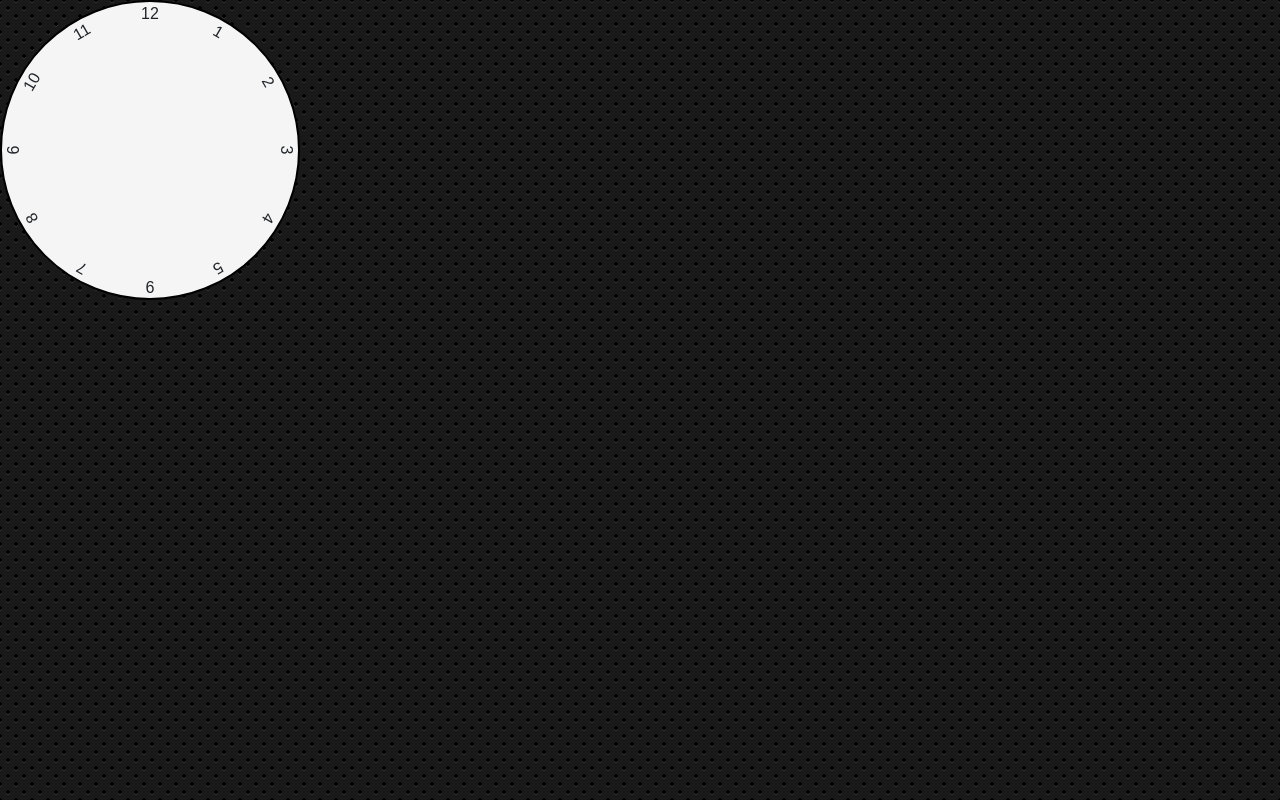
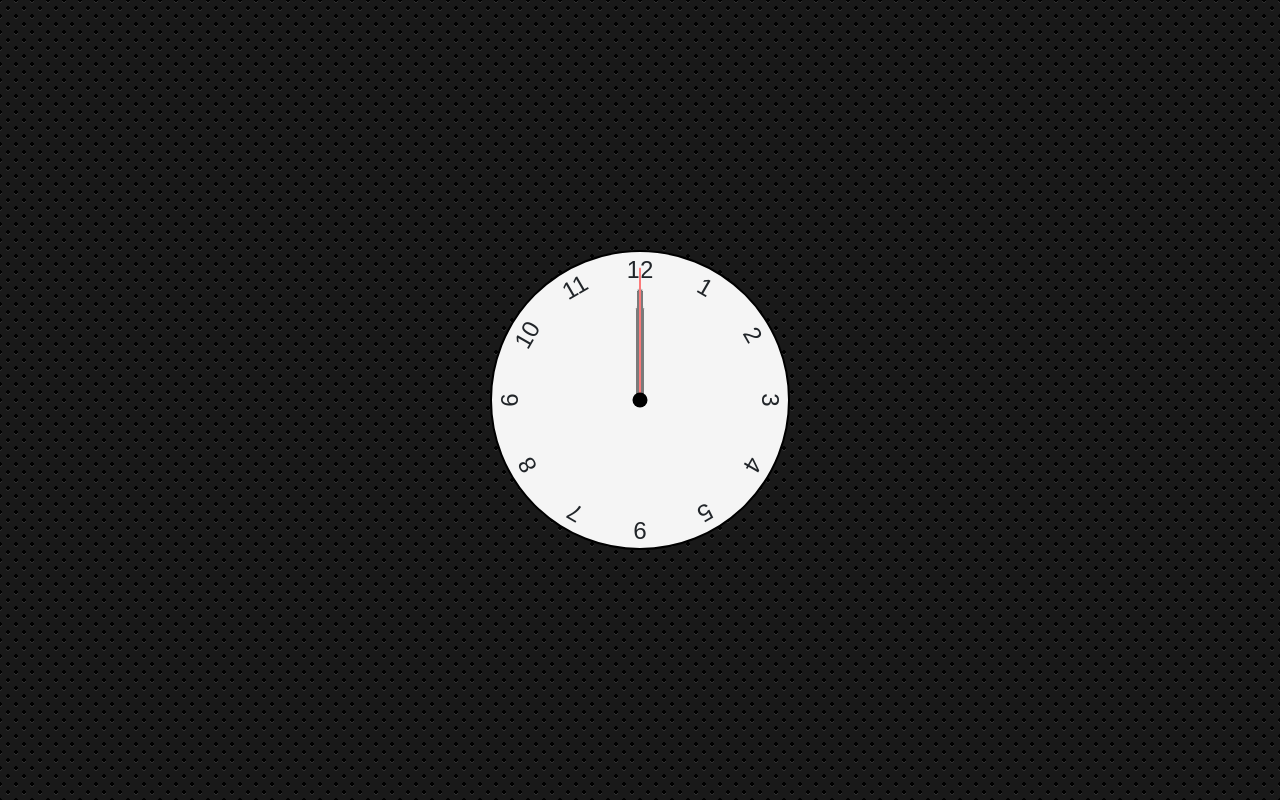
Before and after one commit to jamezjaz/JS_Clock, a website: page index.html in a window 1280 px wide. Drawn offline with nearby package versions, Linux system fonts and the light colour scheme.

Commit message:
docs: styles the clock

```diff
--- a/index.html
+++ b/index.html
@@ -8,11 +8,11 @@
     <link rel="stylesheet" href="https://stackpath.bootstrapcdn.com/bootstrap/4.3.1/css/bootstrap.min.css" integrity="sha384-ggOyR0iXCbMQv3Xipma34MD+dH/1fQ784/j6cY/iJTQUOhcWr7x9JvoRxT2MZw1T" crossorigin="anonymous">
     <link rel="stylesheet" href="style.css">
 </head>
-<body>
+<body class="d-flex justify-content-center align-items-center">
     <div class="clock">
         <div class="hand hour"></div>
-        <div class="hand hour"></div>
-        <div class="hand hour"></div>
+        <div class="hand minute"></div>
+        <div class="hand second"></div>
         <div class="number number1">1</div>
         <div class="number number2">2</div>
         <div class="number number3">3</div>
--- a/style.css
+++ b/style.css
@@ -9,6 +9,7 @@ body {
   background: radial-gradient(black 15%, transparent 16%) 0 0, radial-gradient(black 15%, transparent 16%) 8px 8px, radial-gradient(rgba(255, 255, 255, 0.1) 15%, transparent 20%) 0 1px, radial-gradient(rgba(255, 255, 255, 0.1) 15%, transparent 20%) 8px 9px;
   background-color: rgba(0, 0, 0, 0.9);
   background-size: 16px 16px;
+  min-height: 100vh;
 }
 
 .clock {
@@ -27,6 +28,7 @@ body {
   height: 100%;
   text-align: center;
   transform: rotate(var(--rotation));
+  font-size: 1.5rem;
 }
 
 .clock .number1 { --rotation: 30deg; }
@@ -40,3 +42,47 @@ body {
 .clock .number9 { --rotation: 270deg; }
 .clock .number10 { --rotation: 300deg; }
 .clock .number11 { --rotation: 330deg; }
+
+.clock .hand {
+  --rotation: 0;
+  position: absolute;
+  bottom: 50%;
+  left: 50%;
+  border: 1px solid whitesmoke;
+  border-top-left-radius: 0.625rem;
+  border-top-right-radius: 0.625rem;
+  transform-origin: bottom;
+  z-index: 10;
+  transform: translateX(-50%) rotate(calc(var(--rotation) * 1deg));
+}
+
+.clock::after {
+  content: '';
+  position: absolute;
+  background-color: black;
+  z-index: 11;
+  width: 0.9375rem;
+  height: 0.9375rem;
+  top: 50%;
+  left: 50%;
+  transform: translate(-50%, -50%);
+  border-radius: 50%;
+}
+
+.clock .hand.second {
+  width: 0.1875rem;
+  height: 45%;
+  background-color: red;
+}
+
+.clock .hand.minute {
+    width: 0.4375rem;
+    height: 38%;
+    background-color: black;
+  }
+
+  .clock .hand.hour {
+    width: 0.625rem;
+    height: 32%;
+    background-color: black;
+  }
```
